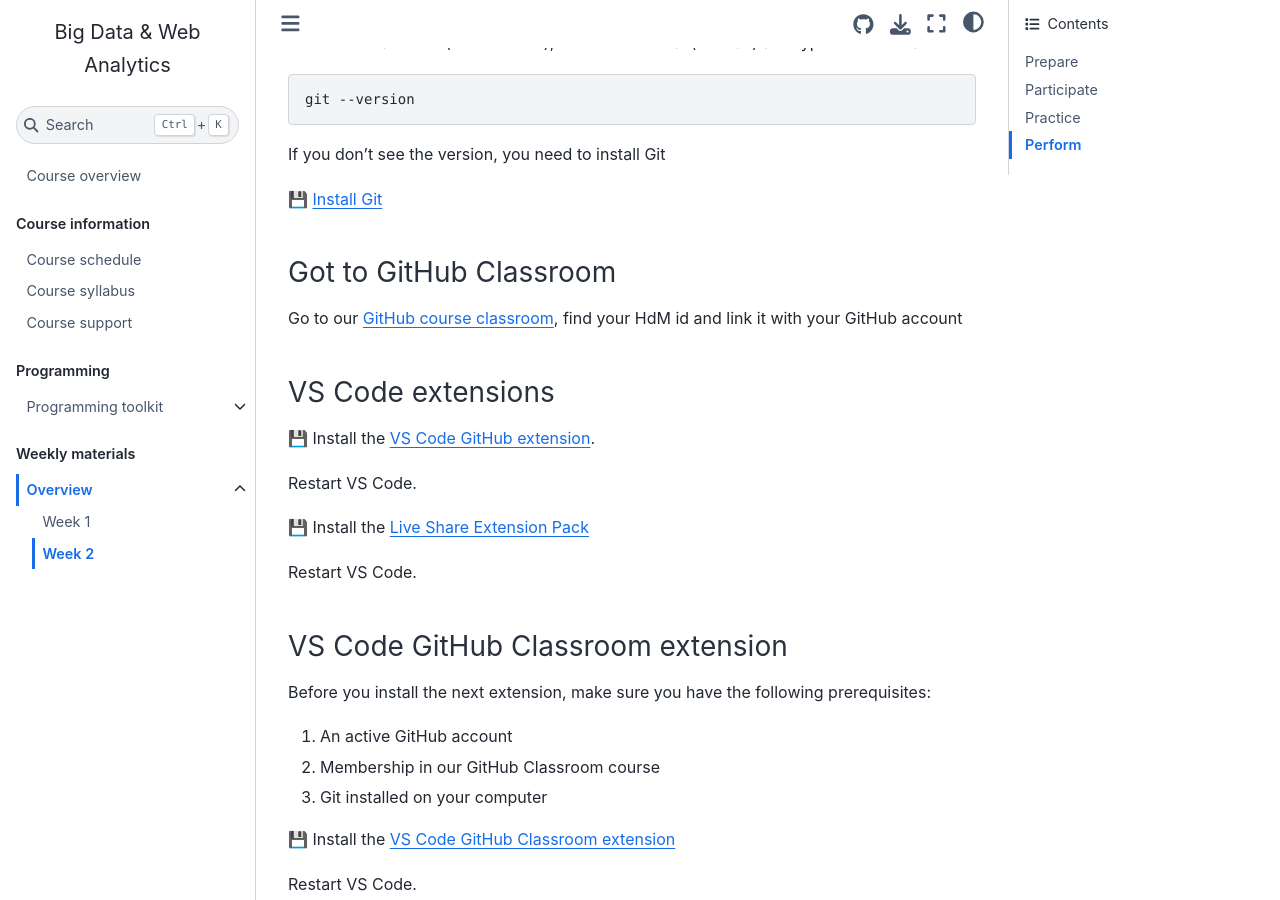
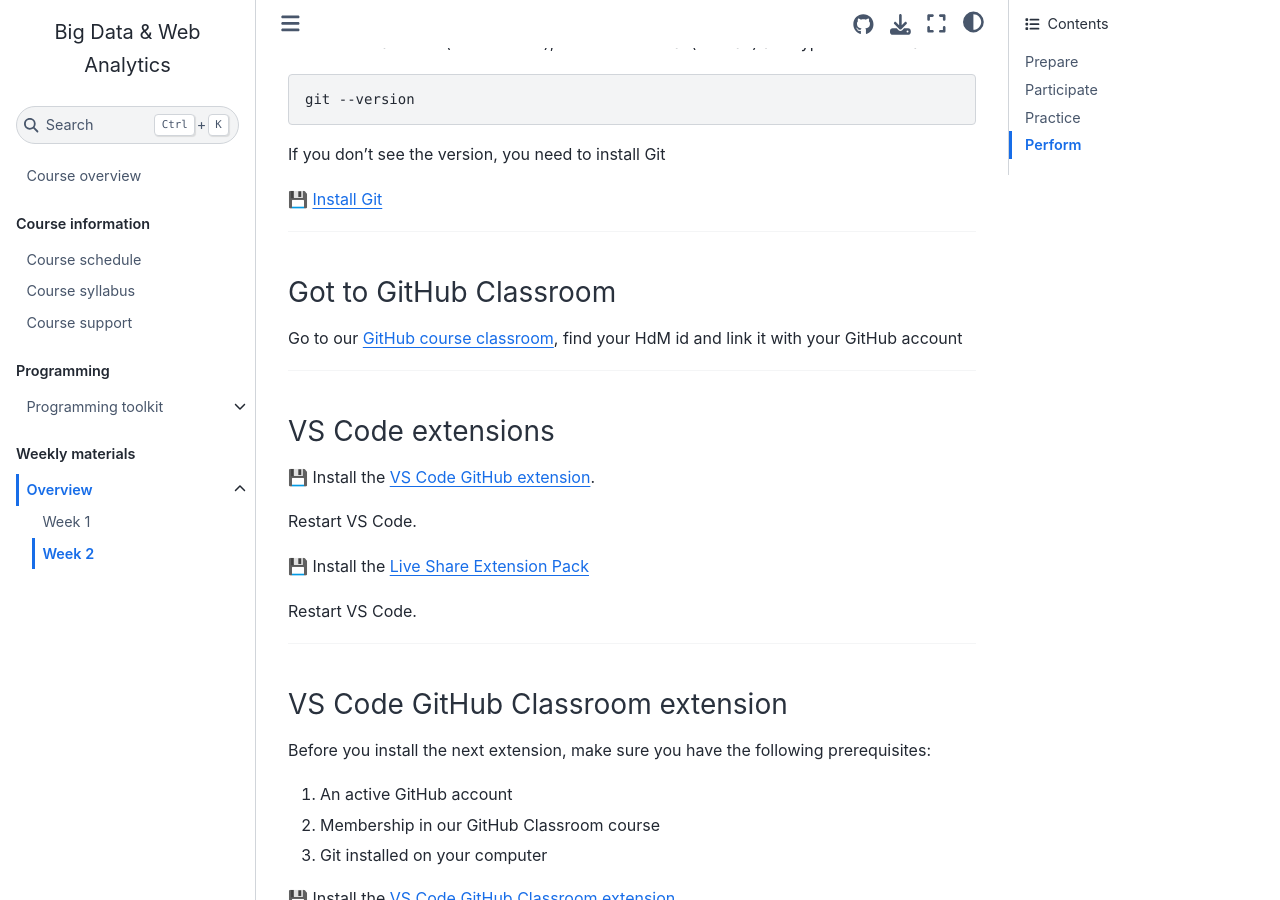
Before and after one commit to om2-ws22/website, a Jupyter Book: the page built from weeks/week2.md, in a window 1280 px wide and 900 px high, scrolled down 307 px. Built offline with Jupyter Book 1.0.4 settings and Sphinx 7.4.7 and the Sphinx Book theme 1.1.4, drawn with Linux system fonts in a browser that asks for light colours; comment, search, counter and statistics services are not loaded.

Commit message:
Update week2.md

```diff
--- a/weeks/week2.md
+++ b/weeks/week2.md
@@ -18,11 +18,13 @@
 
 💾 [Install Git](https://git-scm.com/downloads)
 
+---
 
 ### Got to GitHub Classroom
 
 Go to our [GitHub course classroom](https://classroom.github.com/classrooms/114360953-om2-ws22/roster), find your HdM id and link it with your GitHub account
 
+---
 
 ### VS Code extensions
 
@@ -34,6 +36,7 @@
 
 Restart VS Code.
 
+---
 
 ### VS Code GitHub Classroom extension
 
@@ -47,6 +50,7 @@
 
 Restart VS Code.
 
+---
 
 ### Webscraping software
 
@@ -59,6 +63,9 @@
 
 ---
 
+---
+
+
 (participate)=
 ## Participate
 
@@ -69,12 +76,19 @@
 
 <br>
 
+---
+
+<br>
+
 📺  Video tutorial about the Cascading Style Sheets (CSS) Syntax:
 
 <iframe width="560" height="315" src="https://www.youtube-nocookie.com/embed/QqmCs2UTS8s" title="YouTube video player" frameborder="0" allow="accelerometer; autoplay; clipboard-write; encrypted-media; gyroscope; picture-in-picture" allowfullscreen></iframe>
 
 
 <br>
+
+---
+
 <br>
 
 
@@ -82,6 +96,9 @@
 
 
 ---
+
+---
+
 
 (practice)=
 ## Practice
@@ -96,6 +113,8 @@
 
 ---
 
+---
+
 (perform)=
 ## Perform
 
```
